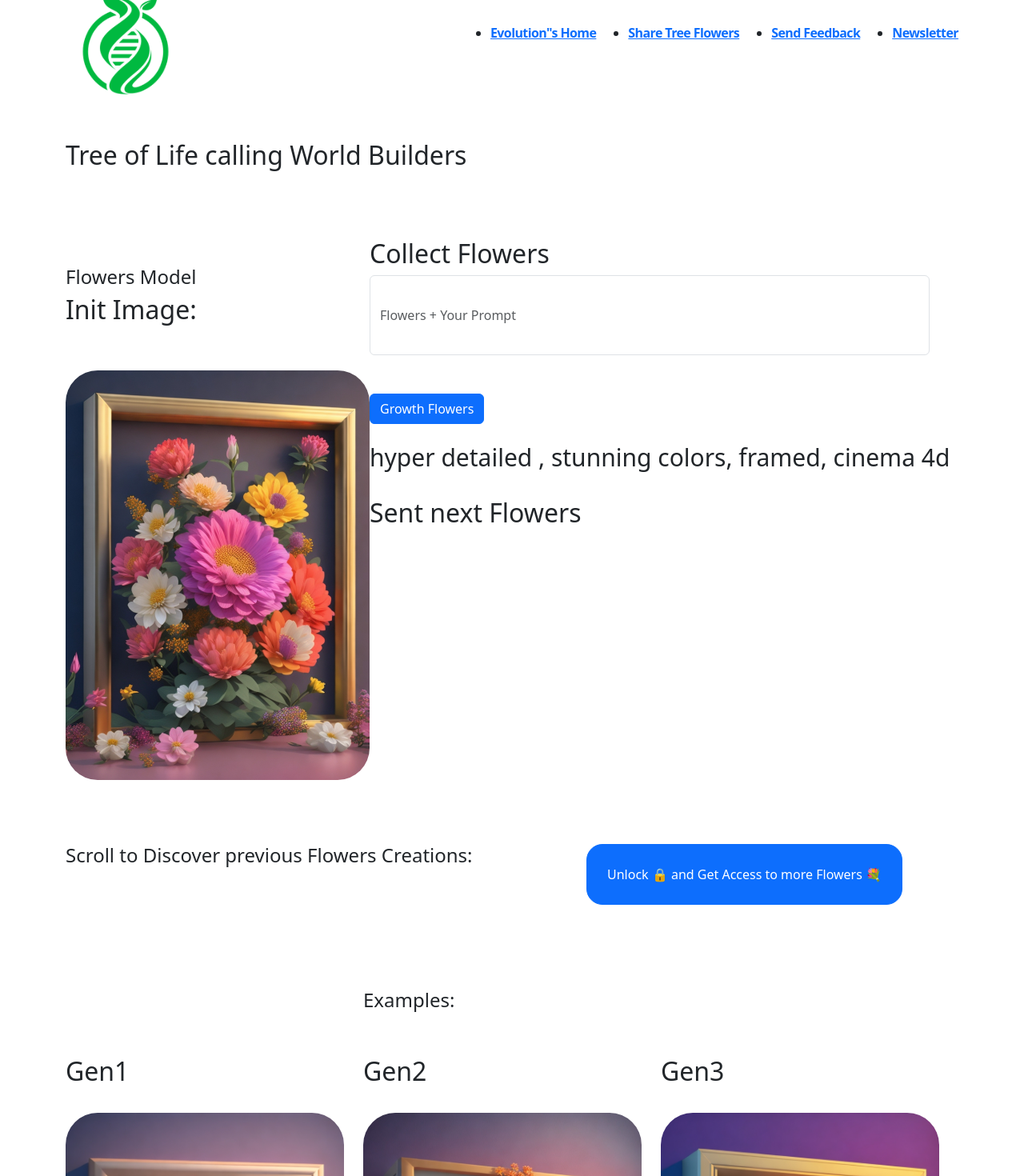
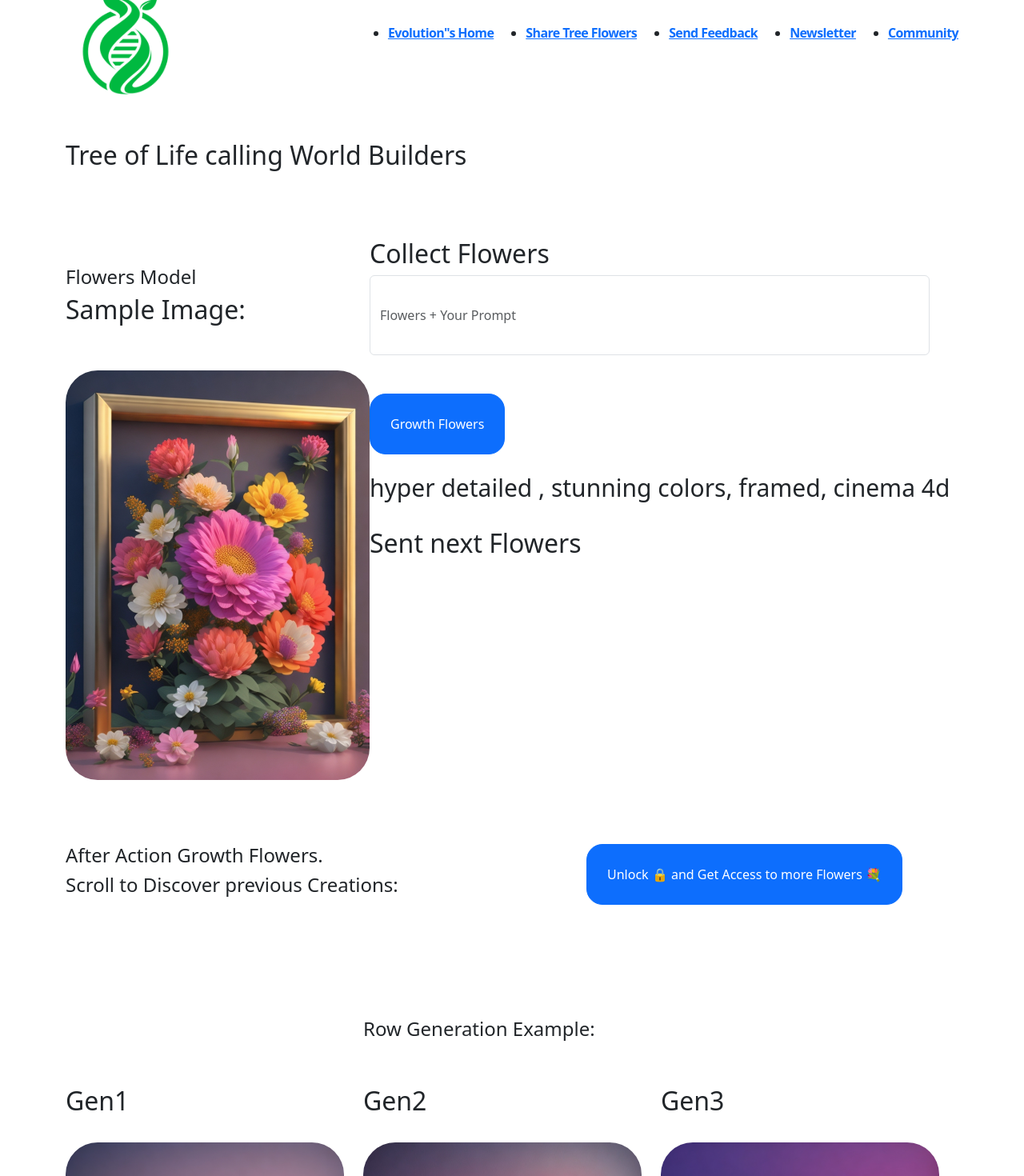
Before and after one commit to blockdatalabs/Ancestors-NFTs-Marketplace, a React (Create React App) app: page /share-tree-flowers in a window 1280 px wide. Shown: the top 1470 px of the page at 80% size. Built offline with nearby package versions, Linux system fonts and the light colour scheme; the HTML template or start-up script is replaced by a standard one.

Commit message:
better ui, color, and add community link

```diff
--- a/src/components/Evolutions/Evolutions.jsx
+++ b/src/components/Evolutions/Evolutions.jsx
@@ -92,8 +92,8 @@ function Evolutions() {
                 type="submit"
                 style={{
                   color: "blue",
-                  width: 500,
-                  height: 60,
+                  width: 780,
+                  height: 80,
                   borderRadius: 40,
                 }}
                 shape="square"
@@ -101,7 +101,7 @@ function Evolutions() {
                 label="Open Wallet"
               >
                 {" "}
-                Connect wallet & Unlock SD XL Creative Mode{" "}
+                Connect wallet & Unlock Stable Diffussion XL Creative Mode{" "}
               </button>
 
               <img
@@ -317,7 +317,7 @@ function Evolutions() {
               <br />
               <br />
               <br />
-              <h4>Examples:</h4>
+              <h4>Row Generation Example:</h4>
               <br />
               <br />
             </div>
--- a/src/components/Evolutions/Flowers.jsx
+++ b/src/components/Evolutions/Flowers.jsx
@@ -71,7 +71,7 @@ function Flowers() {
             <br />
             <br />
             <h4>Flowers Model</h4>
-            <h2>Init Image: </h2>
+            <h2>Sample Image: </h2>
             <br />
             <br />
             <img
@@ -100,7 +100,7 @@ function Flowers() {
               <br />
               <br />
 
-              <button type="submit" className="btn btn-primary">
+              <button type="submit" className="btn btn-primary" style={{padding: 25, borderRadius: 20}}>
                 Growth Flowers
               </button>
 
@@ -121,7 +121,8 @@ function Flowers() {
             <>
               <div className="row">
                 <div className="col-md-7">
-                  <h4>Scroll to Discover previous Flowers Creations:</h4>
+                  <h4>After Action Growth Flowers.</h4>
+                  <h4>Scroll to Discover previous Creations:</h4>
                   <br />
                   <br />
                 </div>
@@ -272,7 +273,7 @@ function Flowers() {
               <br />
               <br />
               <br />
-              <h4>Examples:</h4>
+              <h4>Row Generation Example:</h4>
               <br />
               <br />
             </div>
--- a/src/pages/menu.js
+++ b/src/pages/menu.js
@@ -19,6 +19,11 @@ const menus = [
     name: 'Newsletter',
     links: "https://pulsarforge.substack.com/",
   },
+  {
+    id: 5,
+    name: 'Community',
+    links: "https://discord.com/invite/4mXg6QSyY8",
+  }
 ];
 
 export default menus;
--- a/src/scss/_global.scss
+++ b/src/scss/_global.scss
@@ -23,7 +23,7 @@ body {
   font-weight: 300;
   line-height: 1.4;
   color: $text-color;
-  background: #f9f085;
+  background: #ebe054;
   position: relative;
   overflow-x: hidden;
   color: #ffffff;
```
